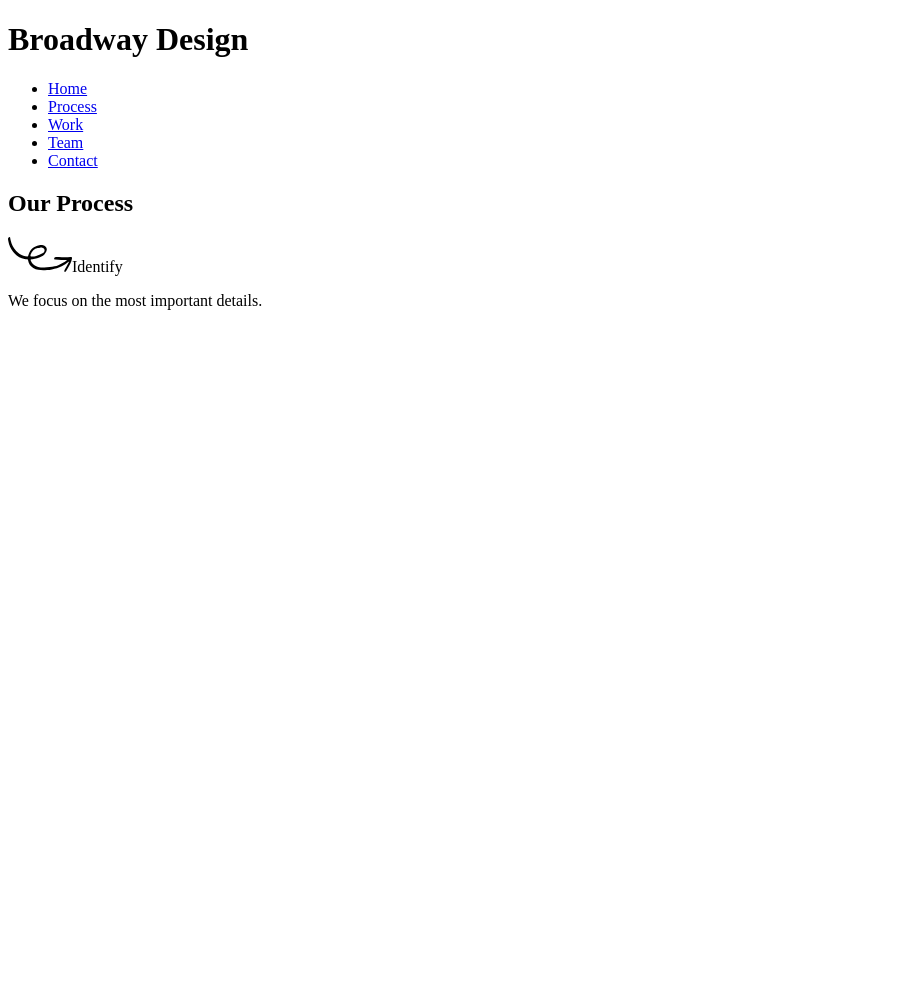
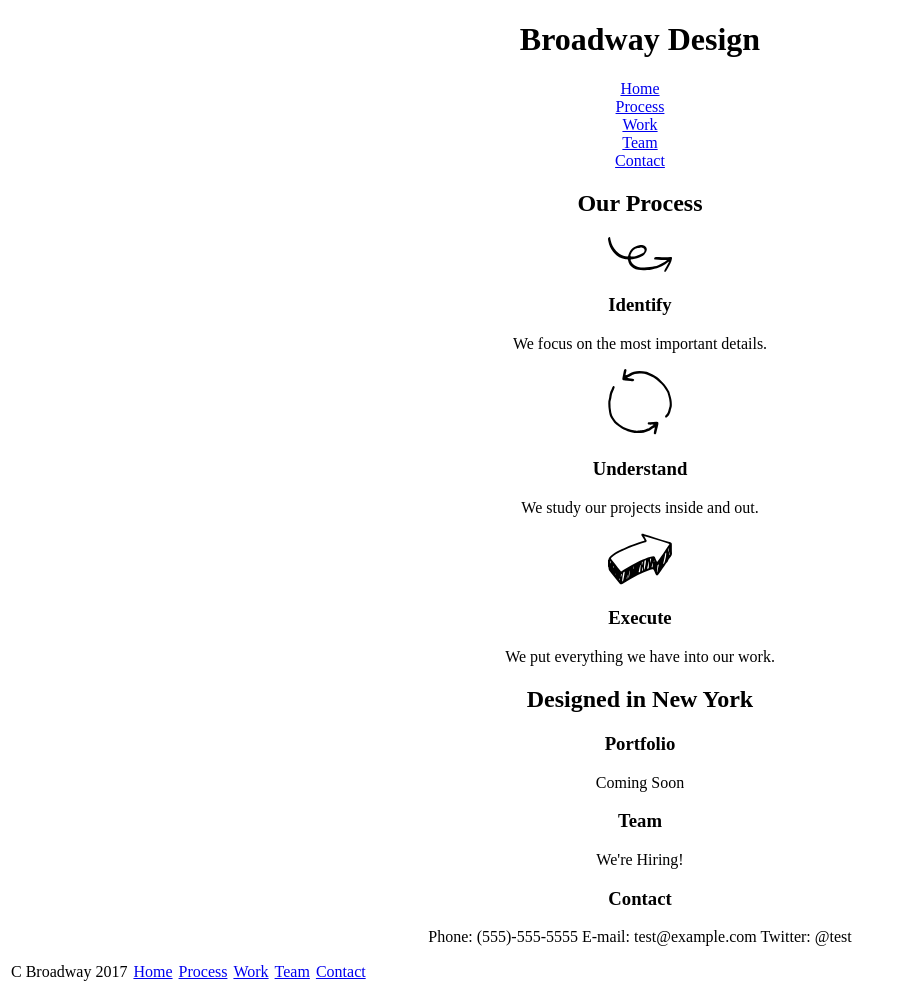
Before and after one commit to jnguyen66/broadway, a plain HTML site: page index.html in a window 1280 px wide. Shown: the whole page, without its empty margins (0-905 px from the left). Before the commit the page ends 800 px from the top, so only its background shows below. Drawn offline with Linux system fonts and the light colour scheme.

Commit message:
Second Commit

```diff
--- a/index.html
+++ b/index.html
@@ -3,9 +3,10 @@
   <head>
     <meta charset="utf-8">
     <title>Broadway Design</title>
+    <link rel="stylesheet" type="text/css" href="./resources/css/style.css" />
   </head>
   <body>
-    <header>
+    <div class='header'>
     <h1>Broadway Design</h1>
     <nav>
       <ul>
@@ -16,12 +17,56 @@
         <li><a href="#">Contact</a></li>
       </ul>
     </nav>
-      </header>
+  </div>
+
+
       <h2>Our Process</h2>
-      <img src="./resources/media/identify.svg"
+      <img src="./resources/media/identify.svg" />
       <h3>Identify</h3>
       <p>
         We focus on the most important details.
       </p>
+
+
+      <img src="./resources/media/understand.svg" />
+      <h3>Understand</h3>
+      <p>
+      We study our projects inside and out.
+      </p>
+
+
+      <img src="./resources/media/execute.svg" />
+      <h3>Execute</h3>
+      <p>
+        We put everything we have into our work.
+      </p>
+
+      <h2>Designed in New York</h2>
+      <h3>Portfolio</h3>
+      <p>
+        Coming Soon
+      </p>
+      <h3>Team</h3>
+      <p>
+        We're Hiring!
+      </p>
+      <h3>Contact</h3>
+      <p>
+        Phone: (555)-555-5555
+        E-mail: test@example.com
+        Twitter: @test
+      </p>
+
+
+      <p>
+            <ul>
+                <li class="horizontalLi">C Broadway 2017</li>
+                <li class="horizontalLi"><a href="#">Home</a></li>
+                <li class="horizontalLi"><a href="#">Process</a></li>
+                <li class="horizontalLi"><a href="#">Work</a></li>
+                <li class="horizontalLi"><a href="#">Team</a></li>
+                <li class="horizontalLi"><a href="#">Contact</a></li>
+              </ul>
+      </p>
   </body>
 </html>
--- a/resources/css/style.css
+++ b/resources/css/style.css
@@ -0,0 +1,16 @@
+html{
+  text-align: center;
+
+}
+.header{
+  {background-image: url("./media/building.png")};
+}
+.horizontalLi {
+    float: left;
+    padding: 1px 3px;
+}
+ul{
+   list-style-type: none;
+   margin: 0;
+  padding: 0;
+}
```
Also changed, not shown: resources/media/building.png (renamed from resources/media/the-flatiron-building.png), resources/media/understand.svg (renamed from resources/media/load.svg).
